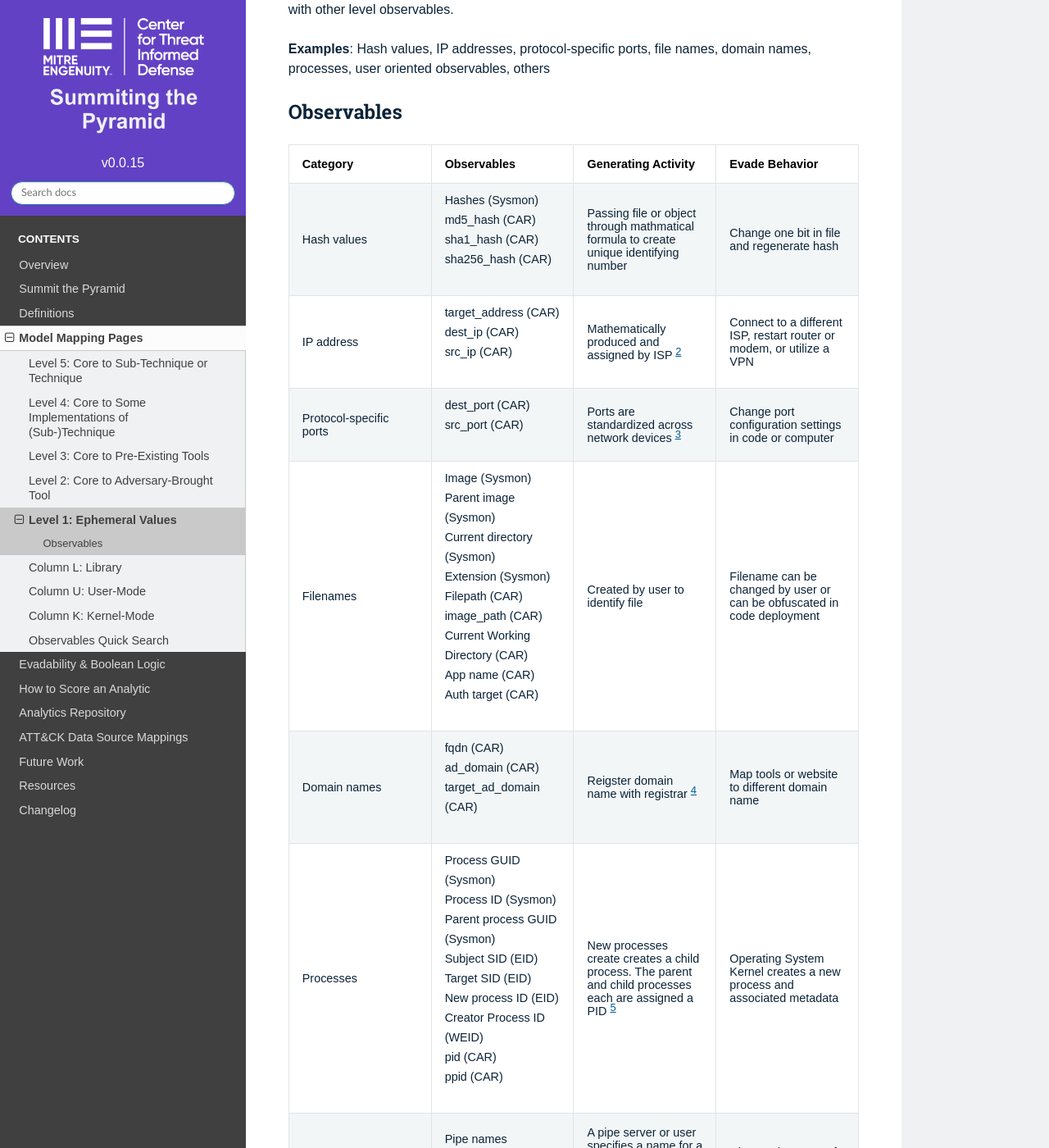
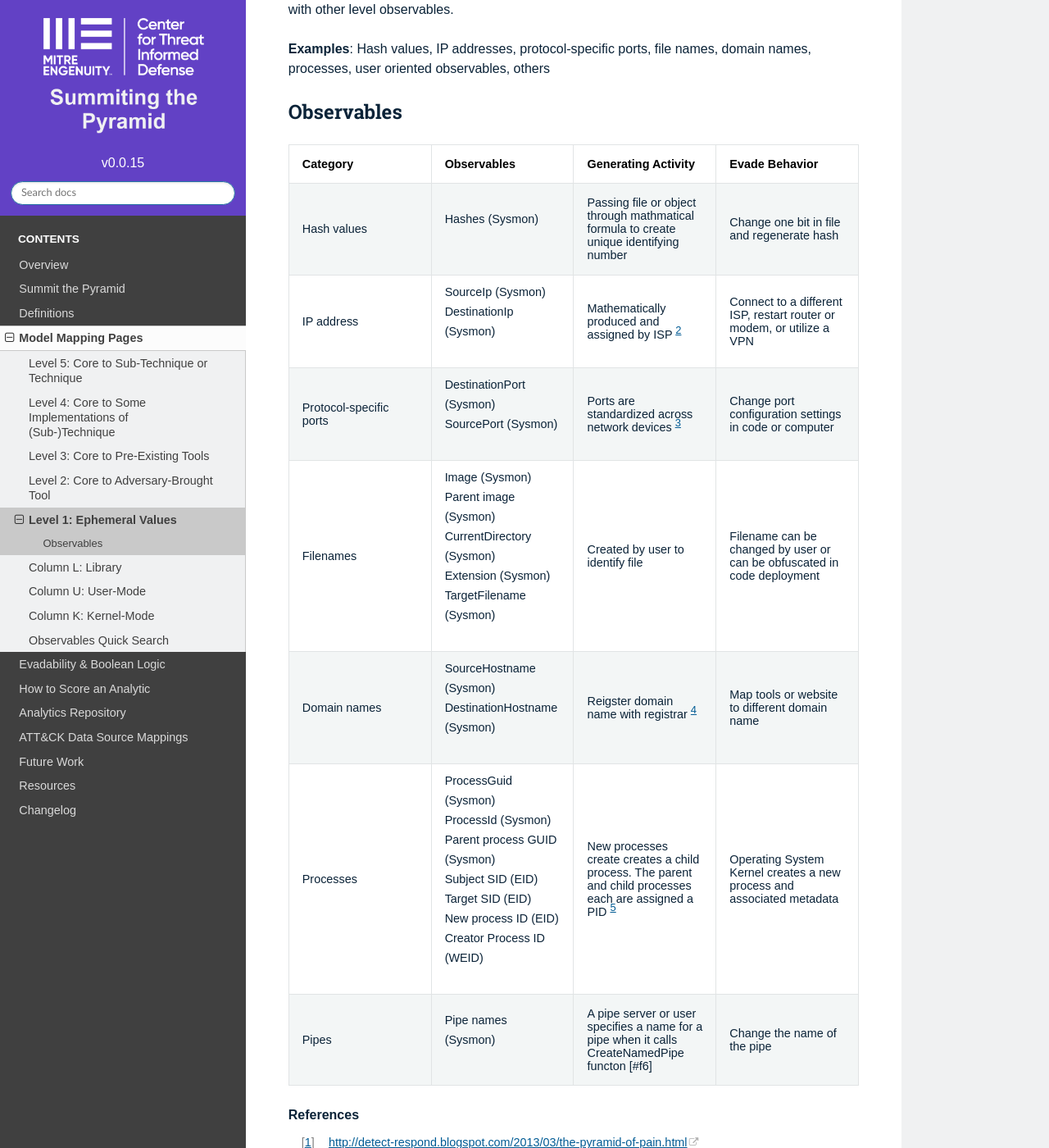
Before and after one commit to center-for-threat-informed-defense/summiting-the-pyramid, a Sphinx documentation site: the page built from docs/levels/ephemeral.rst, in a window 1280 px wide and 1400 px high, scrolled down 567 px. Shown: the whole window at 82% size. Built offline with Sphinx 7.4.7 and the Read the Docs theme 2.0.0, drawn with Linux system fonts in a browser that asks for light colours.

Commit message:
CAR to other data sources

```diff
--- a/docs/levels/ephemeral.rst
+++ b/docs/levels/ephemeral.rst
@@ -26,40 +26,33 @@
 | Category                      | Observables                       |   Generating Activity          | Evade Behavior                 |
 +===============================+===================================+================================+================================+
 | Hash values                   |  | Hashes (Sysmon)                | Passing file or object through | Change one bit in file and     |
-|                               |  | md5_hash (CAR)                 | mathmatical formula to create  | regenerate hash                |
-|                               |  | sha1_hash (CAR)                | unique identifying number      |                                |
-|                               |  | sha256_hash (CAR)              |                                |                                |
+|                               |                                   | mathmatical formula to create  | regenerate hash                |
+|                               |                                   | unique identifying number      |                                |
+|                               |                                   |                                |                                |
 +-------------------------------+-----------------------------------+--------------------------------+--------------------------------+
-| IP address                    |  | target_address (CAR)           | Mathematically produced and    | Connect to a different ISP,    |
-|                               |  | dest_ip (CAR)                  | assigned by ISP [#f2]_         | restart router or modem, or    |
-|                               |  | src_ip (CAR)                   |                                | utilize a VPN                  |
+| IP address                    |  | SourceIp (Sysmon)              | Mathematically produced and    | Connect to a different ISP,    |
+|                               |  | DestinationIp (Sysmon)         | assigned by ISP [#f2]_         | restart router or modem, or    |
+|                               |                                   |                                | utilize a VPN                  |
 +-------------------------------+-----------------------------------+--------------------------------+--------------------------------+
-| Protocol-specific ports       |  | dest_port (CAR)                | Ports are standardized across  | Change port configuration      |
-|                               |  | src_port (CAR)                 | network devices [#f3]_         | settings in code or computer   |
+| Protocol-specific ports       |  | DestinationPort (Sysmon)       | Ports are standardized across  | Change port configuration      |
+|                               |  | SourcePort (Sysmon)            | network devices [#f3]_         | settings in code or computer   |
 +-------------------------------+-----------------------------------+--------------------------------+--------------------------------+
 | Filenames                     |  | Image (Sysmon)                 | Created by user to identify    | Filename can be changed by user|
 |                               |  | Parent image (Sysmon)          | file                           | or can be obfuscated in code   |
-|                               |  | Current directory (Sysmon)     |                                | deployment                     |
+|                               |  | CurrentDirectory (Sysmon)      |                                | deployment                     |
 |                               |  | Extension (Sysmon)             |                                |                                |
-|                               |  | Filepath (CAR)                 |                                |                                |
-|                               |  | image_path (CAR)               |                                |                                |
-|                               |  | Current Working Directory (CAR)|                                |                                |
-|                               |  | App name (CAR)                 |                                |                                |
-|                               |  | Auth target (CAR)              |                                |                                |
+|                               |  | TargetFilename (Sysmon)        |                                |                                |
 +-------------------------------+-----------------------------------+--------------------------------+--------------------------------+
-| Domain names                  |  | fqdn (CAR)                     | Reigster domain name with      | Map tools  or website          |
-|                               |  | ad_domain (CAR)                | registrar [#f4]_               | to different domain name       |
-|                               |  | target_ad_domain (CAR)         |                                |                                |
+| Domain names                  |  | SourceHostname (Sysmon)        | Reigster domain name with      | Map tools  or website          |
+|                               |  | DestinationHostname (Sysmon)   | registrar [#f4]_               | to different domain name       |
 +-------------------------------+-----------------------------------+--------------------------------+--------------------------------+
-| Processes                     |  | Process GUID (Sysmon)          | New processes create           | Operating System Kernel creates|
-|                               |  | Process ID (Sysmon)            | creates a child process. The   | a new process and associated   |
+| Processes                     |  | ProcessGuid (Sysmon)           | New processes create           | Operating System Kernel creates|
+|                               |  | ProcessId (Sysmon)             | creates a child process. The   | a new process and associated   |
 |                               |  | Parent process GUID (Sysmon)   | parent and child processes each| metadata                       |
 |                               |  | Subject SID (EID)              | are assigned a PID [#f5]_      |                                |
 |                               |  | Target SID (EID)               |                                |                                |
 |                               |  | New process ID (EID)           |                                |                                |
 |                               |  | Creator Process ID (WEID)      |                                |                                |
-|                               |  | pid (CAR)                      |                                |                                |
-|                               |  | ppid (CAR)                     |                                |                                |
 +-------------------------------+-----------------------------------+--------------------------------+--------------------------------+
 | Pipes                         |  | Pipe names (Sysmon)            | A pipe server or user specifies| Change the name of the pipe    |
 |                               |                                   | a name for a pipe when it calls|                                |
```
Also changed, not shown: docs/levels/adversary_tool.rst (+4 -4 lines), docs/levels/preexisting_tool.rst (+12 -12 lines).
